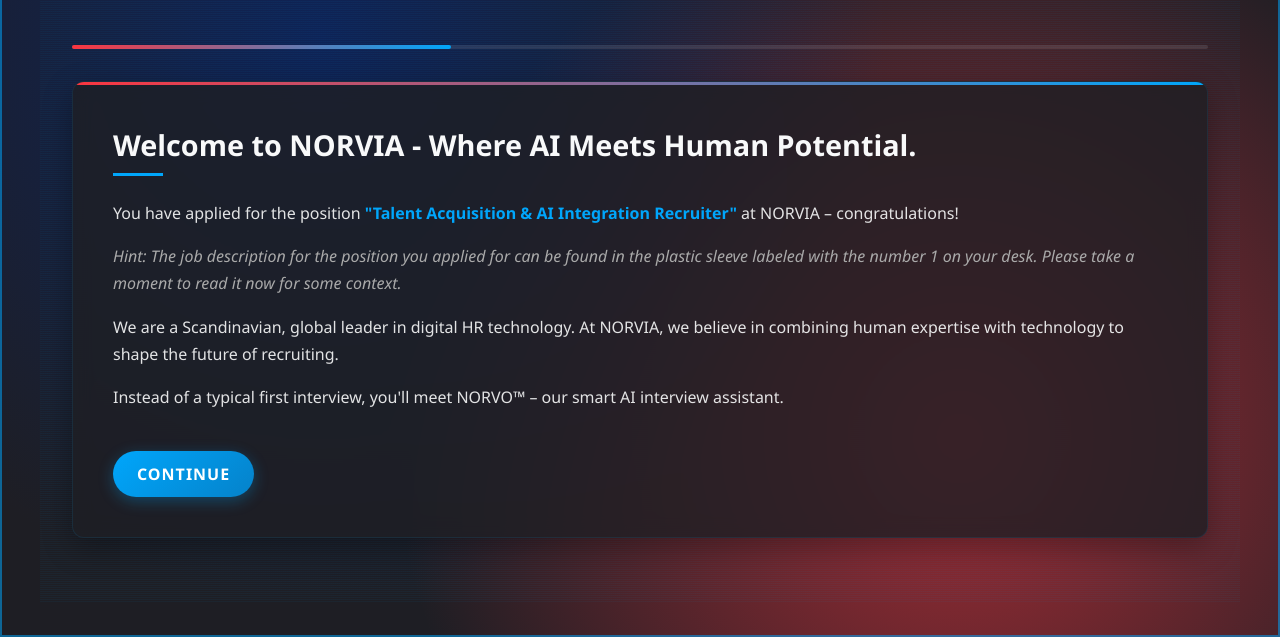
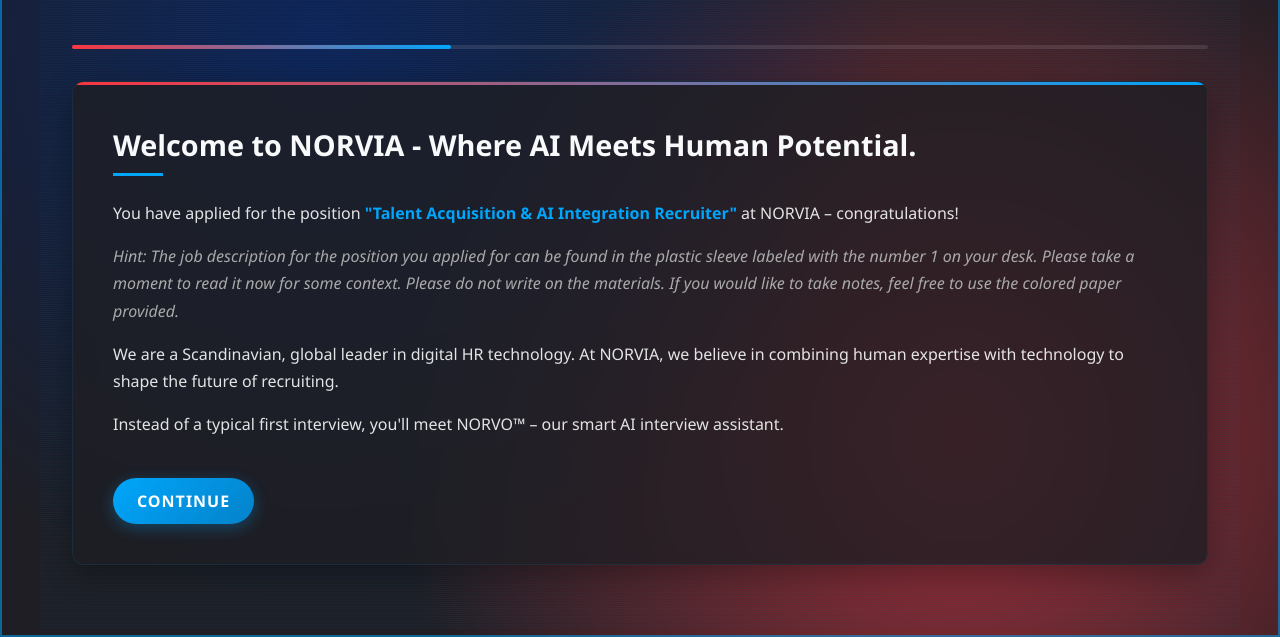
Before and after one commit to noriva-recruiting/ai-screening-intro, a plain HTML site: page index.html in a window 1280 px wide. Shown: the part 163-800 px from the top of the page. Drawn offline with Linux system fonts and the light colour scheme; a web font is replaced by a local one.

Commit message:
Update index.html

```diff
--- a/index.html
+++ b/index.html
@@ -84,7 +84,9 @@
     <div class="page active-page" id="page1">
       <h1>Welcome to NORVIA - Where AI Meets Human Potential.</h1>
       <p>You have applied for the position <strong>"Talent Acquisition & AI Integration Recruiter"</strong> at NORVIA – congratulations!</p>
-      <p style="font-style: italic; color: #aaa;">Hint: The job description for the position you applied for can be found in the plastic sleeve labeled with the number 1 on your desk. Please take a moment to read it now for some context.</p>
+      <p style="font-style: italic; color: #aaa;">Hint: The job description for the position you applied for can be found in the plastic sleeve labeled with the number 1 on your desk. Please take a moment to read it now for some context.
+      Please do not write on the materials. If you would like to take notes, feel free to use the colored paper provided.
+      </p>
       <p>We are a Scandinavian, global leader in digital HR technology. At NORVIA, we believe in combining human expertise with technology to shape the future of recruiting.</p>
       <p>Instead of a typical first interview, you'll meet NORVO™ – our smart AI interview assistant.</p>
       <button class="btn" onclick="nextPage()">Continue</button>
```
